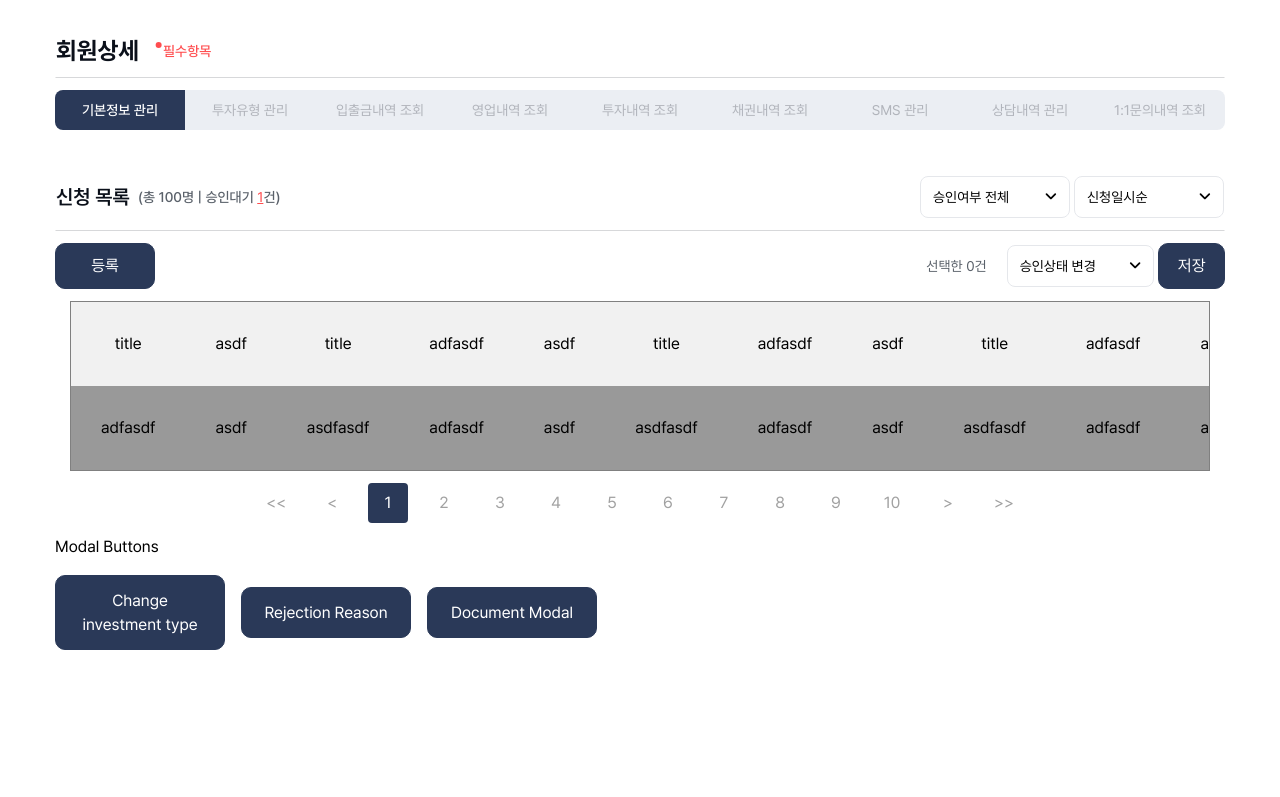
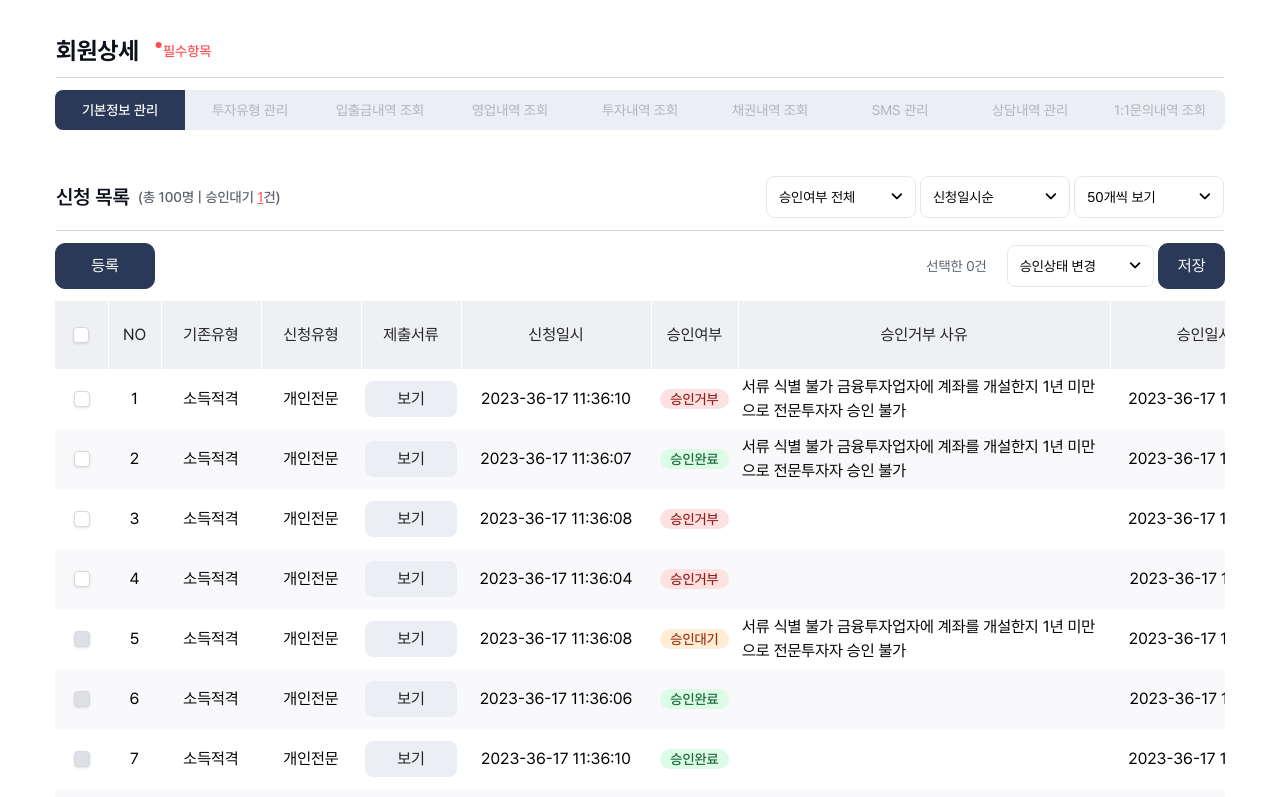
Before and after one commit to malinjr07/css-perfection, a React (Vite) app: page / in a window 1280 px wide. Shown: the top 797 px of the page. Built offline with nearby package versions, Linux system fonts and the light colour scheme.

Commit message:
table done

```diff
--- a/package.json
+++ b/package.json
@@ -12,12 +12,16 @@
   "dependencies": {
     "@headlessui/react": "^1.7.17",
     "@preact/signals-react": "^1.3.6",
+    "material-react-table": "^1.15.1",
+    "moment": "^2.29.4",
     "react": "^18.2.0",
-    "react-dom": "^18.2.0"
+    "react-dom": "^18.2.0",
+    "uuid": "^9.0.1"
   },
   "devDependencies": {
     "@types/react": "^18.2.15",
     "@types/react-dom": "^18.2.7",
+    "@types/uuid": "^9.0.6",
     "@typescript-eslint/eslint-plugin": "^6.0.0",
     "@typescript-eslint/parser": "^6.0.0",
     "@vitejs/plugin-react": "^4.0.3",
--- a/src/App.tsx
+++ b/src/App.tsx
@@ -17,6 +17,7 @@ import {
   approvalOptions,
   dateTimeOptions,
   statusOption,
+  viewLimitOptions,
 } from './utils/statics';
 import { useState } from 'react';
 
@@ -68,10 +69,16 @@ function App() {
           <div className='flex justify-start items-center gap-1 '>
             <SelectBox dataArr={approvalOptions} />
             <SelectBox dataArr={dateTimeOptions} />
+            <SelectBox dataArr={viewLimitOptions} />
           </div>
         </div>
         <div className='w-full flex justify-between py-3 items-center '>
-          <Button actionCb={() => {}} title='등록' />
+          <Button
+            actionCb={() => {
+              setInvestmentTypeModalState(true);
+            }}
+            title='등록'
+          />
           <div className='flex gap-1 justify-start items-center'>
             <p className='text-[#5A616A] text-sm mr-4 whitespace-nowrap leading-[16px] '>
               선택한 0건
--- a/src/assets/css/index.css
+++ b/src/assets/css/index.css
@@ -83,17 +83,4 @@
 */
 
 @layer components {
-  table {
-    border: 1px solid grey;
-    overflow-x: auto;
-    display: block;
-  }
-  th {
-    padding: 30px;
-    background: #f1f1f1;
-  }
-  td {
-    padding: 30px;
-    background: #999;
-  }
 }
--- a/src/components/ChangeInvestmentType.tsx
+++ b/src/components/ChangeInvestmentType.tsx
@@ -46,7 +46,7 @@ const ChangeInvestmentTypeModal: FC = () => {
               leaveFrom='opacity-100 scale-100'
               leaveTo='opacity-0 scale-95'
             >
-              <Dialog.Panel className='w-[800px] flex flex-col justify-start items-start transform overflow-hidden rounded-xl shadow-[#1018281A]/10 bg-white text-left align-middle shadow-xl transition-all'>
+              <Dialog.Panel className='w-[800px] flex flex-col justify-start items-start transform rounded-xl shadow-[#1018281A]/10 bg-white text-left align-middle shadow-xl transition-all'>
                 <div className='w-full flex justify-between items-center p-6 pb-5 '>
                   <h4 className=''>투자유형 변경</h4>
 
--- a/src/components/Table.tsx
+++ b/src/components/Table.tsx
@@ -3,8 +3,113 @@ import tableData, { tableRow } from '../utils/tableData';
 
 const Table: FC = () => {
   return (
-    <div className='container'>
-      <table>
+    <>
+      <div className='w-full overflow-x-auto'>
+        <table className=''>
+          <thead>
+            <tr className='bg-[#EEF0F4] '>
+              <th className='uppercase py-[22px] text-[#222222] border-r border-white last:border-r-transparent  '>
+                <label htmlFor={'markDataAll'} className='relative group'>
+                  <input
+                    type='checkbox'
+                    name='markData'
+                    className='opacity-0 -z-10 absolute w-0 h-0 peer'
+                    id={'markDataAll'}
+                  />
+                  <span className='w-4 h-4 flex mx-auto rounded bg-white text-white shadow border border-[#D7D8DA] peer-checked:border-blue-500 peer-checked:bg-blue-500 '>
+                    <i className='fa-solid m-auto text-[10px] fa-check'></i>
+                  </span>
+                </label>
+              </th>
+              <th className='uppercase py-[22px] text-[#222222] border-r border-white last:border-r-transparent  '>
+                no
+              </th>
+              {tableRow.map((headings, id) => (
+                <th
+                  className='capitalize py-[22px] text-[#222222] border-r border-white last:border-r-transparent  '
+                  key={id}
+                >
+                  {headings}
+                </th>
+              ))}
+            </tr>
+          </thead>
+          <tbody>
+            {tableData.map((data, dataId) => (
+              <tr key={dataId} className=' bg-white even:bg-[#F9F9FB] '>
+                <td className='min-w-[53px] text-center mx-auto min-h-[44px] '>
+                  <label
+                    htmlFor={'markData' + dataId}
+                    className='relative group'
+                  >
+                    <input
+                      type='checkbox'
+                      name='markData'
+                      disabled={data.active}
+                      className='opacity-0 -z-10 absolute w-0 h-0 peer'
+                      id={'markData' + dataId}
+                    />
+                    <span className='w-4 h-4 flex mx-auto rounded bg-white text-white shadow border border-[#D7D8DA] peer-checked:border-blue-500 peer-checked:bg-blue-500 peer-disabled:bg-[#DDE0E5] peer-disabled:text-[#DDE0E5] text-[10px] '>
+                      <i className='fa-solid m-auto fa-check'></i>
+                    </span>
+                  </label>
+                </td>
+                <td
+                  style={{
+                    minWidth: '53px',
+                    textAlign: 'center',
+                    margin: 'auto 0',
+                    padding: '4px',
+                    minHeight: '44px',
+                  }}
+                >
+                  <span>{dataId + 1}</span>
+                </td>
+                {Object.keys(data).map((key, id) => (
+                  <td
+                    key={id}
+                    style={{
+                      minWidth: data[key].size,
+                      textAlign: key === '승인거부 사유' ? 'left' : 'center',
+                      margin: 'auto 0',
+                      padding: '4px',
+                      minHeight: '44px',
+                    }}
+                  >
+                    {key === '승인여부' ? (
+                      <span
+                        className={`text-sm leading-4 font-medium py-0.5 px-2.5 rounded-full ${
+                          data[key].title === '승인대기'
+                            ? 'bg-[#FFEDD5] text-[#9A3412] '
+                            : data[key].title === '승인거부'
+                            ? 'bg-[#FEE2E2] text-[#991B1B] '
+                            : data[key].title === '승인완료'
+                            ? 'bg-[#DCFCE7] text-[#166534] '
+                            : ''
+                        } `}
+                      >
+                        {data[key].title}
+                      </span>
+                    ) : (
+                      <span
+                        className={
+                          key === '제출서류'
+                            ? 'py-1.5 px-[18px] rounded-lg border-[#D7D8DA] bg-[#EBEEF3] text-[#222222] my-2 flex justify-center items-center '
+                            : ''
+                        }
+                      >
+                        {data[key].title}
+                      </span>
+                    )}
+                  </td>
+                ))}
+              </tr>
+            ))}
+          </tbody>
+        </table>
+      </div>
+      {/*  <div className='container'>
+        <table className='block'>
           <tr>
             <th>title</th>
             <th>asdf</th>
@@ -35,7 +140,11 @@ const Table: FC = () => {
             <th>title</th>
           </tr>
           <tr>
-          <td>adfasdf</td>
+            <td>
+              adfasdf Lorem ipsum, dolor sit amet consectetur adipisicing elit.
+              Enim voluptate numquam eligendi aperiam perspiciatis vero id
+              provident veniam minima illum.
+            </td>
             <td>asdf</td>
             <td>asdfasdf</td>
             <td>adfasdf</td>
@@ -64,7 +173,8 @@ const Table: FC = () => {
             <td>asdfasdf</td>
           </tr>
         </table>
-    </div>
+      </div> */}
+    </>
   );
 };
 
--- a/src/utils/tableData.ts
+++ b/src/utils/tableData.ts
@@ -1,6 +1,8 @@
+import moment from 'moment';
 import { tableDataType } from './types';
+import { v4 as uuidv4 } from 'uuid';
 
-/* const tableSingleData: tableDataType = {
+const tableSingleData: tableDataType = {
   기존유형: { title: '소득적격', size: '100px' },
   신청유형: { title: '개인전문', size: '100px' },
   제출서류: { title: '보기', size: '100px' },
@@ -9,50 +11,56 @@ import { tableDataType } from './types';
   '승인거부 사유': { title: '', size: '372px' },
   승인일시: { title: '2023-01-10 09:00:00', size: '189px' },
   관리자: { title: '', size: '124px' },
-}; */
-
-const tableSingleData: tableDataType = {
-  Type: { title: 'Type', size: '100px' },
-  Application: { title: 'Application', size: '100px' },
-  Document: { title: 'Document', size: '100px' },
-  'Date and Time': { title: '2023-01-10 09:00:00', size: '190px' },
-  Approval: { title: '', size: '87px' },
-  reason: { title: '', size: '372px' },
-  'Apporval Time': { title: '2023-01-10 09:00:00', size: '189px' },
-  Manager: { title: '', size: '124px' },
+  active: true,
+  id: uuidv4(),
 };
 
 const tableData: tableDataType[] = [];
-let count = 1;
 
-while (count <= 10) {
-  const status = Math.floor(Math.random() * 10);
-  const manager = Math.floor(Math.random() * 10);
-  const reason = Math.floor(Math.random() * 10);
+for (let count = 1; count <= 1000; count++) {
+  const status = Math.floor(Math.random() * 3);
+  const manager = Math.floor(Math.random() * 2);
+  const activeRandom = Math.floor(Math.random() * 2);
+  const reason = Math.floor(Math.random() * 2);
 
-  const tempObj = { ...tableSingleData };
+  const tempObj = JSON.parse(JSON.stringify(tableSingleData));
 
-  tempObj.reason.title = reason === 1 ? 'Lorem Ipsum' : '';
+  tempObj.active = activeRandom === 1 ? true : false;
+  tempObj.id = uuidv4();
+  tempObj.승인일시.title = moment(
+    Date.now() + Math.ceil(Math.random() * 10000 + 285)
+  ).format('yyyy-mm-DD hh:mm:ss');
+  tempObj.신청일시.title = moment(
+    Date.now() + Math.ceil(Math.random() * 10000 + 2885)
+  ).format('yyyy-mm-DD hh:mm:ss');
 
-  tempObj.Manager.title = manager === 1 ? 'Maruf' : '';
+  tempObj['승인거부 사유'].title =
+    reason === 1
+      ? '서류 식별 불가 금융투자업자에 계좌를 개설한지 1년 미만으로 전문투자자 승인 불가'
+      : '';
 
-  tempObj.Approval.title =
+  tempObj.관리자.title = manager === 1 ? '김관리자' : '';
+
+  tempObj.승인여부.title =
     status === 0
-      ? 'approved'
+      ? '승인완료'
       : status === 1
-      ? 'pending'
+      ? '승인대기'
       : status === 2
-      ? 'rejected'
+      ? '승인거부'
       : '';
 
   tableData.push(tempObj);
-  count++;
+
+  console.log('🚀 ~ file: tableData.ts:33 ~ tempObj:', tempObj);
 }
 
 const tableRow: string[] = [];
 
 Object.keys(tableSingleData).forEach((key) => {
-  tableRow.push(key);
+  if (!['active', 'id'].includes(key)) {
+    tableRow.push(key);
+  }
 });
 
 export default tableData;
--- a/src/utils/types.ts
+++ b/src/utils/types.ts
@@ -1,7 +1,7 @@
 export type selectOptionType = { title: string; value: string };
 
 export type tableDataType = {
-  [key: string]: { title: string; size: string };
+  [key: string]: { title: string; size: string } | any;
 };
 export type modalContext = {
   alertToggleState: boolean;
```
Also changed, not shown: 1 other file (tests, documents, lock files or other folders). Lines whose indentation alone changed are shown as unchanged.
